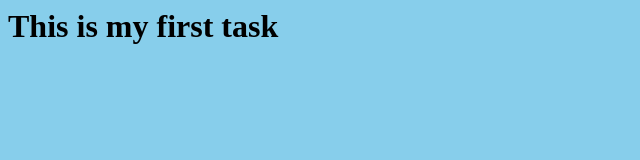
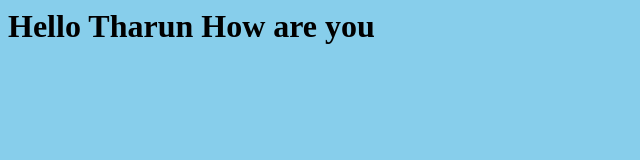
Before and after one commit to Tharunrangaswamy/A2, a plain HTML site: page index.html in a window 1280 px wide. Shown: the whole page, without its empty margins (0-640 px from the left). Drawn offline with Linux system fonts and the light colour scheme.

Commit message:
Update index.html

```diff
--- a/index.html
+++ b/index.html
@@ -3,6 +3,6 @@
         <title>WELCOME</title>
     </head>
     <body bgcolor='skyblue'>
-        <h1> This is my first task</h1>
+        <h1> Hello Tharun How are you</h1>
     </body>
 </html>
```
